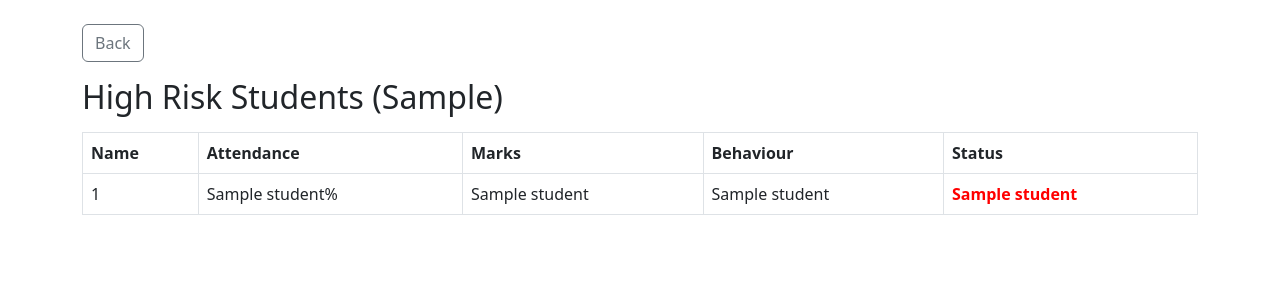
After one commit to ankitabodhankar-git/SABA_System, a Flask app: template templates/risk_students.html in a window 1280 px wide. The commit adds this page. Shown: the top 300 px of the page. Run offline with Flask 3, Linux system fonts and the light colour scheme; the template is opened without the code that fills it: most values are stand-ins (such as "Sample title", 1, 10 or a date in 2020).

Commit message:
Added risk student list and update students performance

```diff
--- a/app.py
+++ b/app.py
@@ -240,6 +240,31 @@ def teacher_list():
 
     return render_template("teacher_list.html", teachers=teachers)
 
+# ---------------- RISKK STUDENTS LIST ----------------
+@app.route("/risk_students")
+def risk_students():
+    if session.get("role") != "teacher":
+        return redirect("/")
+
+    conn = sqlite3.connect("saba.db")
+    cursor = conn.cursor()
+
+    # Teacher's department
+    cursor.execute("SELECT department FROM users WHERE id=?", (session["user_id"],))
+    teacher_dept = cursor.fetchone()[0]
+
+    # Fetch only students with "At Risk" status
+    cursor.execute("""
+        SELECT u.name, sp.attendance, sp.marks, sp.behaviour, sp.risk_status
+        FROM semester_performance sp
+        JOIN users u ON sp.student_id = u.id
+        WHERE u.department=? AND sp.risk_status='At Risk'
+    """, (teacher_dept,))
+    risk_students = cursor.fetchall()
+
+    conn.close()
+
+    return render_template("risk_students.html", students=risk_students, teacher_dept=teacher_dept)
 
 # ---------------- ADD TEACHER ----------------
 @app.route("/add_teacher", methods=["GET","POST"])
--- a/templates/change_password.html
+++ b/templates/change_password.html
@@ -6,6 +6,12 @@
     href="https://cdn.jsdelivr.net/npm/bootstrap@5.3.0/dist/css/bootstrap.min.css">
 </head>
 <body class="bg-light">
+    <div class="mb-3">
+  <a href="/teacher" class="btn btn-outline-secondary">
+    <i class="bi bi-arrow-left"></i> Back
+  </a>
+</div>
+
 
 <div class="container mt-4" style="max-width:500px;">
     <h2>Change Password</h2>
--- /dev/null
+++ b/templates/risk_students.html
@@ -0,0 +1,41 @@
+<!DOCTYPE html>
+<html>
+<head>
+    <title>Risk Students</title>
+    <link rel="stylesheet"
+    href="https://cdn.jsdelivr.net/npm/bootstrap@5.3.0/dist/css/bootstrap.min.css">
+</head>
+<body>
+<div class="container mt-4">
+    <div class="mb-3">
+  <a href="/teacher" class="btn btn-outline-secondary">
+    <i class="bi bi-arrow-left"></i> Back
+  </a>
+</div>
+
+    <h2>High Risk Students ({{ teacher_dept }})</h2>
+    <table class="table table-bordered mt-3">
+      <head class="table-dark">
+        <tr>
+          <th>Name</th>
+          <th>Attendance</th>
+          <th>Marks</th>
+          <th>Behaviour</th>
+          <th>Status</th>
+        </tr>
+      </thead>
+      <tbody>
+        {% for s in students %}
+        <tr>
+          <td>{{ s[0] }}</td>
+          <td>{{ s[1] }}%</td>
+          <td>{{ s[2] }}</td>
+          <td>{{ s[3] }}</td>
+          <td><span style="color:red; font-weight:bold;">{{ s[4] }}</span></td>
+        </tr>
+        {% endfor %}
+      </tbody>
+    </table>
+</div>
+</body>
+</html>
--- a/templates/student_list.html
+++ b/templates/student_list.html
@@ -57,6 +57,7 @@ box-shadow:0 0 10px rgba(0,0,0,0.1);
 
 <body>
 
+
 <!-- Sidebar -->
 
 <div class="sidebar">
--- a/templates/students.html
+++ b/templates/students.html
@@ -6,6 +6,12 @@
     href="https://cdn.jsdelivr.net/npm/bootstrap@5.3.0/dist/css/bootstrap.min.css">
 </head>
 <body class="bg-light">
+    <div class="mb-3">
+  <a href="/teacher" class="btn btn-outline-secondary">
+    <i class="bi bi-arrow-left"></i>Back
+  </a>
+</div>
+
 
 <div class="container mt-4">
     <h2>My Students ({{ teacher_dept }})</h2>
--- a/templates/teacher_dashboard.html
+++ b/templates/teacher_dashboard.html
@@ -27,6 +27,7 @@
     <a href="/teacher"><i class="bi bi-speedometer2"></i> Dashboard</a>
     <a href="/students"><i class="bi bi-people"></i> My Students</a>
     <a href="/change_password"><i class="bi bi-key"></i> Change Password</a>
+    <a href="/risk_students"><i class="bi bi-exclamation-triangle"></i> Risk Students</a>
     <a href="/logout"><i class="bi bi-box-arrow-right"></i> Logout</a>
 </div>
 
@@ -35,7 +36,7 @@
 <div class="main">
     <div class="d-flex justify-content-between align-items-center mb-3">
         <h2>Welcome, Class Teacher ({{ teacher_dept }})</h2>
-        <span class="badge bg-secondary">Profile</span>
+
     </div>
 
     <!-- Stats -->
```
